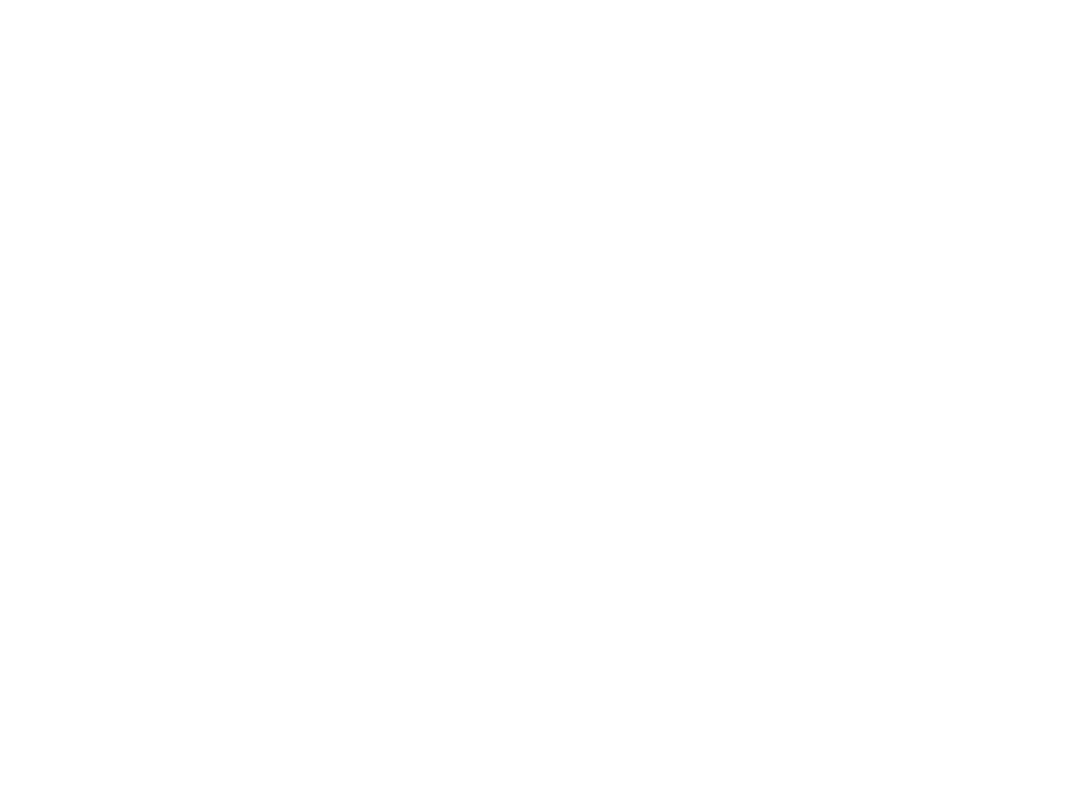
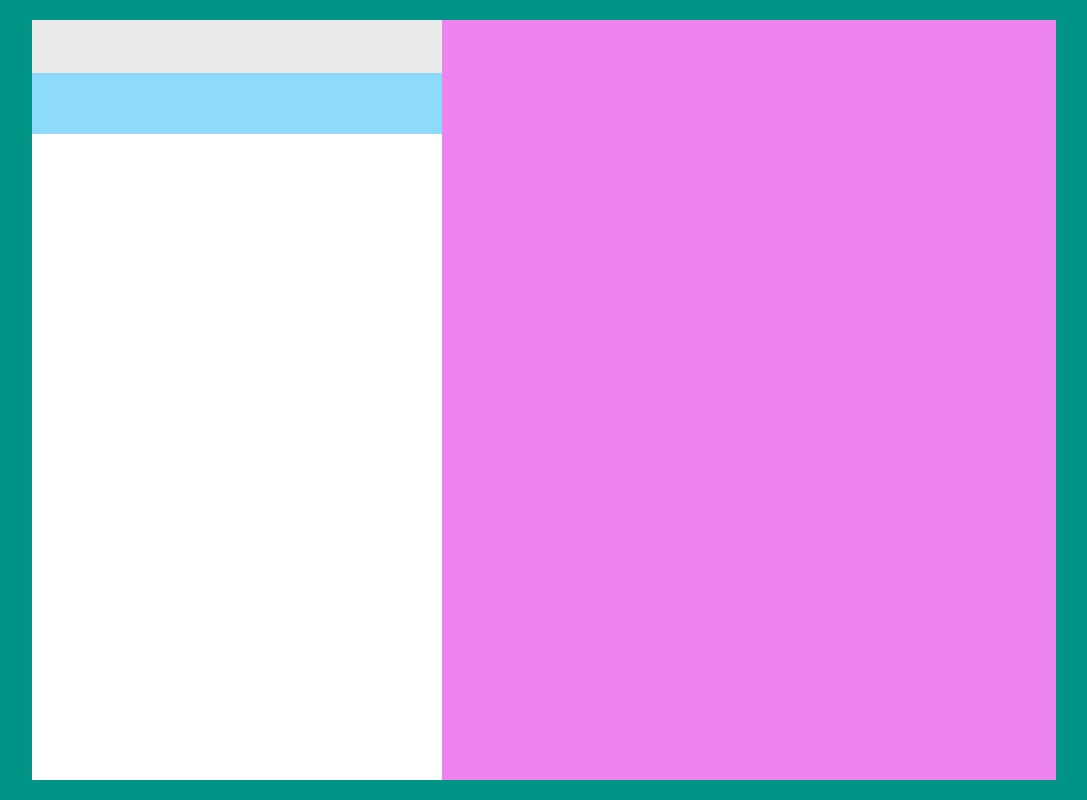
Before and after one commit to Frowingg/vue-boolzapp0.1, a plain HTML site: page index.html in a window 1280 px wide. Shown: the whole page, without its empty margins (96-1183 px from the left). Drawn offline with nearby package versions, Linux system fonts and the light colour scheme.

Commit message:
base left-content

```diff
--- a/css/style.css
+++ b/css/style.css
@@ -1,5 +1,54 @@
+/* COMMON */
 *{
     margin: 0;
     padding: 0;
     box-sizing: border-box;
 }
+
+body{
+    background-color: #009487;
+}
+#container{
+    width: 80%;
+    height: 95vh;
+    margin: 2.5vh auto;
+    display: flex;
+}
+
+/* LEFT CONTENT */
+#left-content{
+    width: 40%;
+    height: 100%;
+    background-color: blue;
+}
+#left-content-header{
+    height: 7%;
+    background-color: #eaeaea;
+}
+#call-to-action{
+    height: 8%;
+    background-color: #8edafb;
+}
+#search-bar{
+    height: 5%;
+    background-color: #fff;
+    padding: 5px;
+}
+#contact-area{
+    height: 80%;
+    background-color: white;
+}
+
+
+
+
+
+
+
+
+
+#right-content{
+    width: 60%;
+    height: 100%;
+    background-color: violet;
+}
--- a/index.html
+++ b/index.html
@@ -11,6 +11,20 @@
 </head>
 <body>
 
+    <div id="container">
+        <div id="left-content">
+            <div id="left-content-header"></div>
+
+            <div id="call-to-action"></div>
+
+            <div id="search-bar"></div>
+
+            <div id="contact-area"></div>
+
+        </div>
+
+        <div id="right-content"></div>
+    </div>
 
 
     <script src="js/script.js"></script>
```
